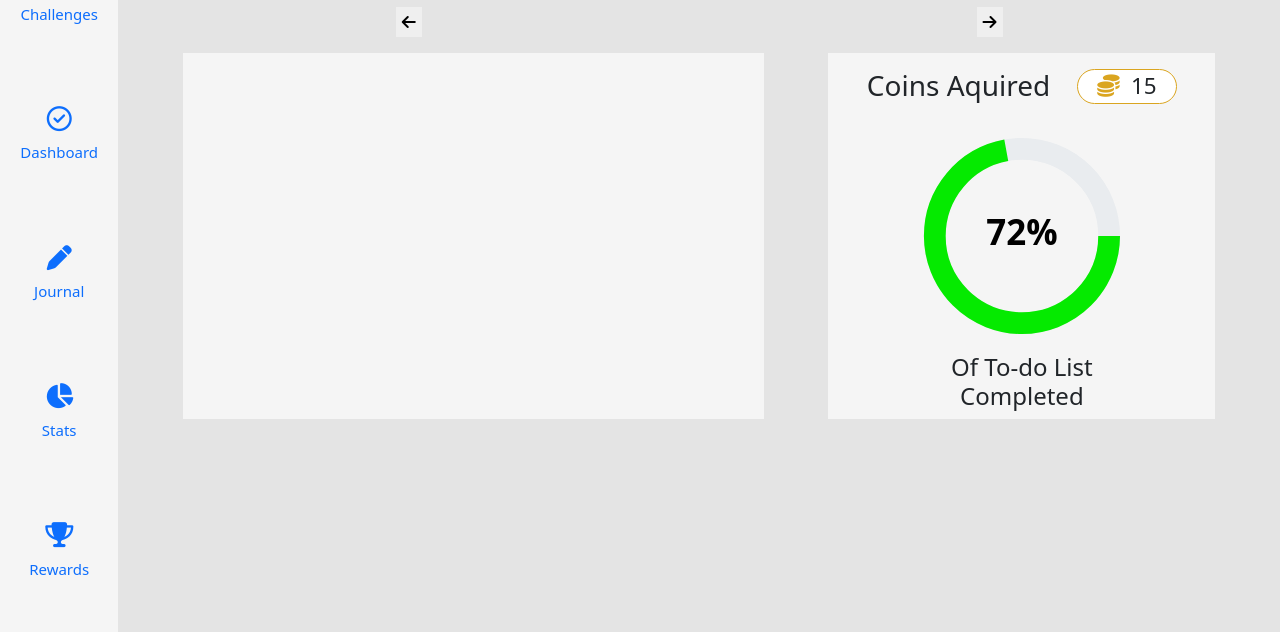
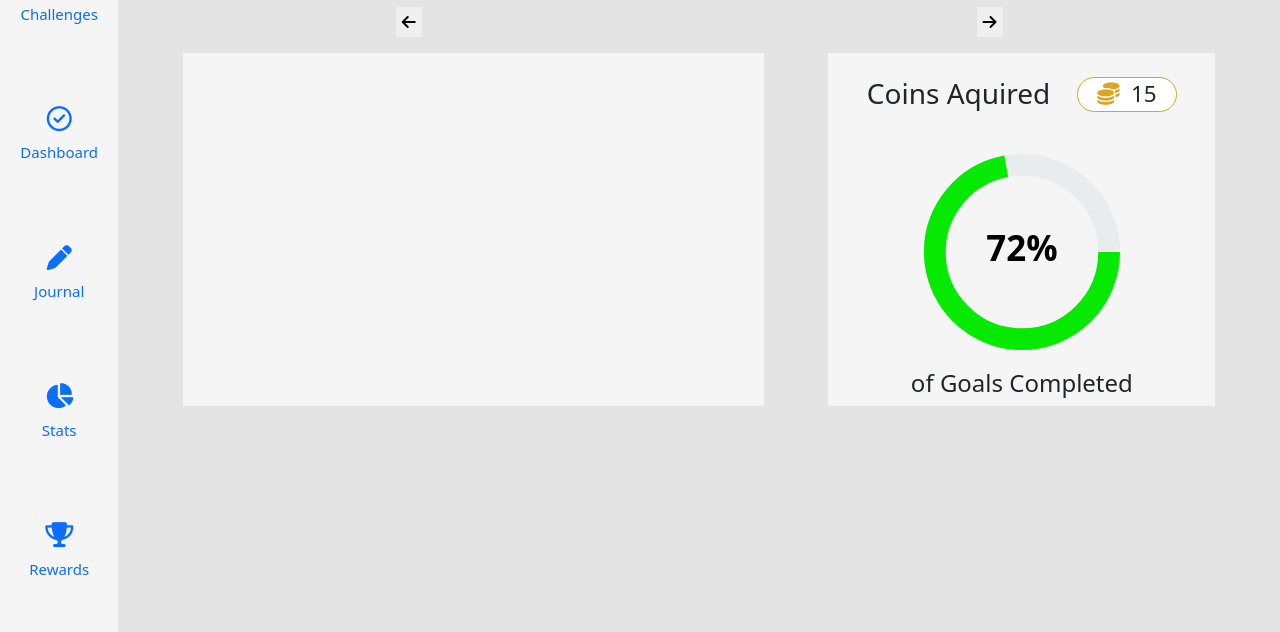
Before and after one commit to griffinjoshs/grind-is-real-af, a website: page public/dashboard.html in a window 1280 px wide. Shown: the part 214-846 px from the top of the page. Drawn offline with nearby package versions, Linux system fonts and the light colour scheme; no server answers.

Commit message:
sidebar text

```diff
--- a/public/assets/css/dashboard.css
+++ b/public/assets/css/dashboard.css
@@ -22,7 +22,17 @@
     width: 300px;
 }
 
+@media (min-width: 768px) {
+    .stat-container {
+        background-color: var(--second-color);
+    }
+}
+
 @media (max-width: 768px) {
+    .stat-container {
+        background-color: var(--main-text-color);
+    }
+
     .dashboard-page-container {
         flex-direction: column-reverse;
        }
@@ -30,7 +40,6 @@
     .dashboard-content-row {
         flex-direction: column-reverse;
     }
-
 }
 
 /* day only styles */
--- a/public/dashboard.html
+++ b/public/dashboard.html
@@ -111,13 +111,13 @@
                 </section>
                  </div>
               </div>
-              <div class="col-md-4 dash-column text-center bg-second">
-                <div class="timeframe-coin-container d-flex justify-content-evenly py-3">
+              <div class="col-md-4 dash-column text-center stat-container">
+                <div class="timeframe-coin-container d-flex justify-content-evenly py-4">
                   <h3>Coins Aquired</h3>
                   <div class="timeframe-coin-count"></div>
                 </div>
                 <div id="timeframeProgress"></div>
-                <h4 class="pt-2">Of To-do List <br> Completed</h4>
+                <h4 class="pt-2">of Goals Completed</h4>
               </div>
             </div>
 
```
